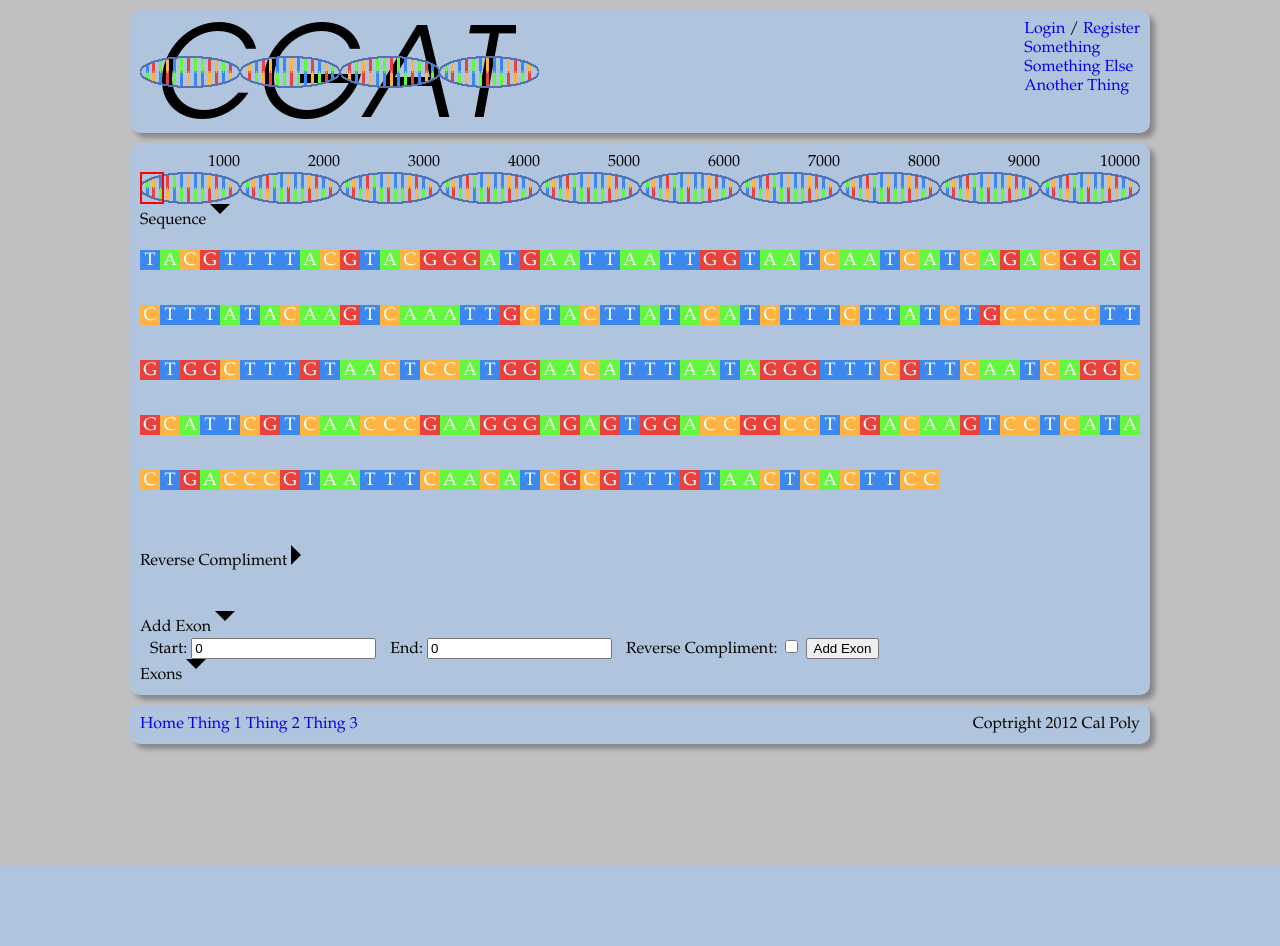
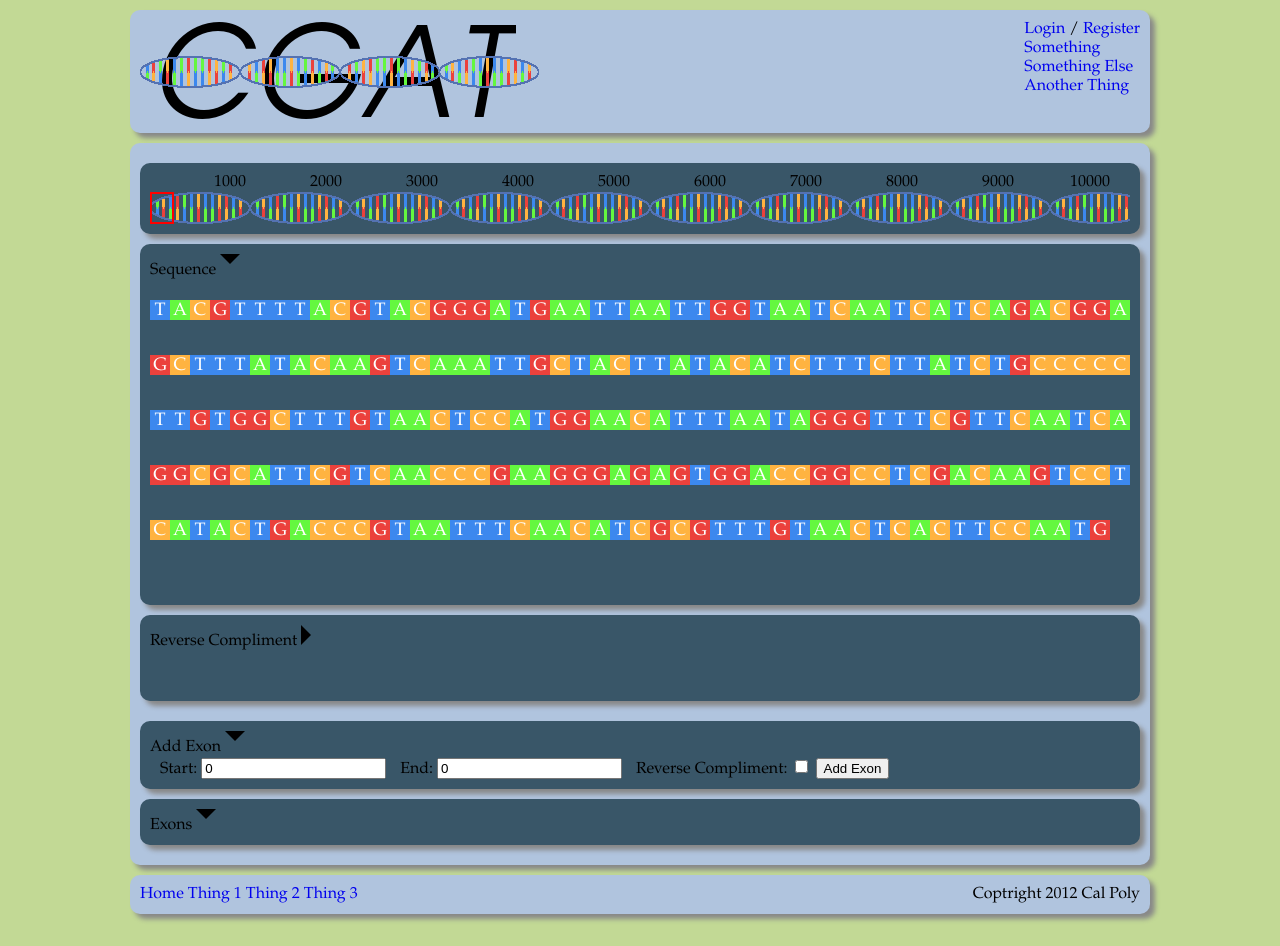
Before and after one commit to rverdon/CGAT, a PHP site: page /annotation.php in a window 1280 px wide. Before the commit the page ends 866 px from the top, so only its background shows below. Run offline with PHP 8.4, Linux system fonts and the light colour scheme.

Commit message:
Working on color scheme.

```diff
--- a/ui/annotation.php
+++ b/ui/annotation.php
@@ -29,6 +29,7 @@
          </div>
          <div id='content' class='top-level-area'>
             <div class='dna-viewer'>
+               <div class='second-level-area'>
                   <div class='dna-ruler'>
                   </div>
                   <div class='top-dna'>
@@ -39,18 +40,23 @@
                      <span>X: </span><span id='debug-selection-x'>0</span>
                      <span>%: </span><span id='debug-selection-percent'>0</span>
                   </div>
+               </div>
                <div class='dna-closeups'>
                   <div class='closeup-dna'>
+                     <div class='second-level-area'>
                         <h2 onclick='toggleCollapse("standard-collapse-button", "standard-sequence");'>Sequence <div class='collapse-button' id='standard-collapse-button'></div></h2>
                         <div id='standard-sequence' class='sequence-closeup'>
                         </div>
+                     </div>
+                     <div class='second-level-area'>
                         <h2 onclick='toggleCollapse("rc-collapse-button", "rc-sequence");'>Reverse Compliment <div class='collapse-button collapse-on' id='rc-collapse-button'></div></h2>
                         <div id='rc-sequence' class='sequence-closeup collapse'>
                         </div>
                      </div>
                   </div>
+               </div>
             </div><!-- dna-viewer -->
-            <div id='add-exon-area'>
+            <div id='add-exon-area' class='second-level-area'>
                <h2 onclick='toggleCollapse("add-exon-collapse-button", "add-exon-collapse-area");'>Add Exon <div class='collapse-button' id='add-exon-collapse-button'></div></h2>
                <div id='add-exon-collapse-area'>
                   <span>Start: </span>
@@ -62,7 +68,7 @@
                   <button onclick='addExonFromButton();'>Add Exon</button>
                </div>
             </div>
-            <div id='exon-area'>
+            <div id='exon-area' class='second-level-area'>
                <h2 onclick='toggleCollapse("exons-collapse-button", "exons");'>Exons <div class='collapse-button' id='exons-collapse-button'></div></h2>
                <div id='exons'>
                </div>
--- a/ui/style/annotation.css
+++ b/ui/style/annotation.css
@@ -10,7 +10,7 @@
 }
 
 .dna-ruler-tick {
-   width: 100px;
+   width: 96px;
    text-align: right;
    float: left;
    display: inline;
--- a/ui/style/style.css
+++ b/ui/style/style.css
@@ -24,7 +24,8 @@ html {
 body {
    width: 100%;
    height: 100%;
-   background: #C0C0C0;
+   /*background: #C0C0C0;*/
+   background: #c2d995;
 }
 
 .debug {
@@ -65,7 +66,9 @@ body {
 .top-level-area {
    position: relative;
    width: 1000px;
+   /*background: #B0C4DE;*/
    background: #B0C4DE;
+   /*background: #ffffff;*/
    margin-left: auto;
    margin-right: auto;
    margin-top: 10px;
@@ -74,3 +77,14 @@ body {
    border-radius: 10px;
    box-shadow: 5px 5px 5px #888;
 }
+
+.second-level-area {
+   position: relative;
+   /*background: #C0C0C0;*/
+   background: #395668;
+   margin-top: 10px;
+   margin-bottom: 10px;
+   padding: 10px;
+   border-radius: 10px;
+   box-shadow: 5px 5px 5px #888;
+}
```
Lines whose indentation alone changed are shown as unchanged.
